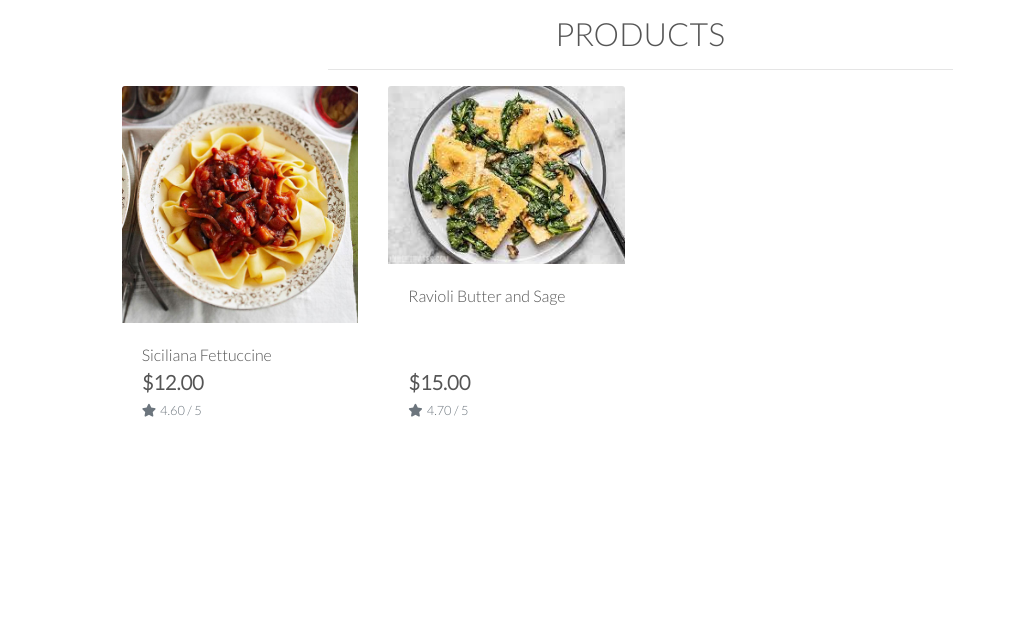
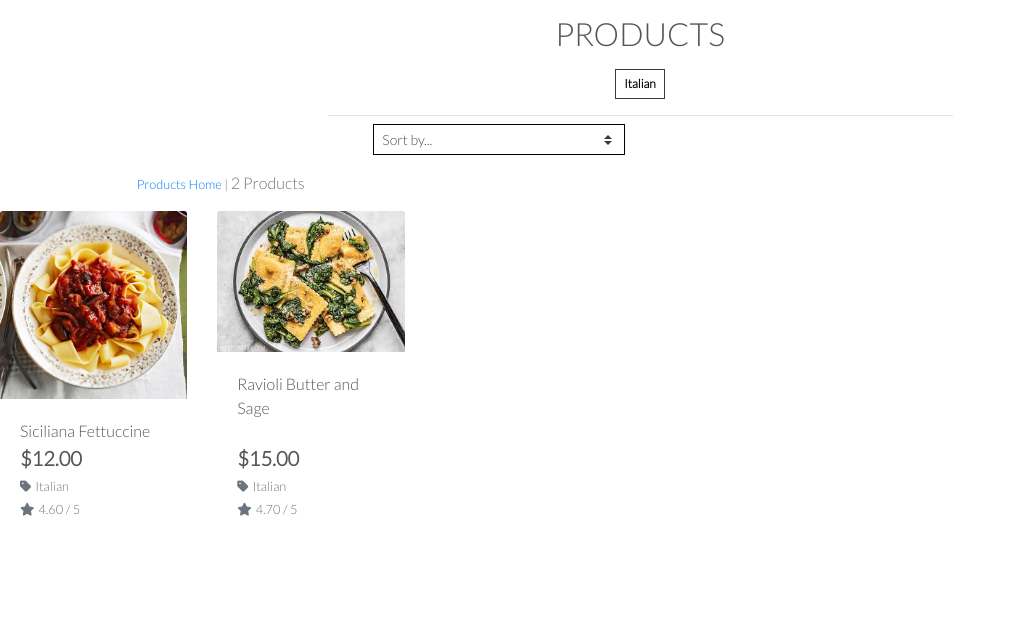
Before and after one commit to dkidanu1/good2go_shop, a Django app: page /products/?category=italian in a window 1280 px wide. Shown: the part 165-800 px from the top of the page, without its empty margins (0-1016 px from the left). Run offline with Django 3.2, Linux system fonts and the light colour scheme; data comes from the database, SQL or seed files in the repository; some libraries are stand-ins or nearby versions.

Commit message:
Added sorting features, product counting and product page

```diff
--- a/products/templates/products/products.html
+++ b/products/templates/products/products.html
@@ -15,12 +15,54 @@
     <div class="row">
         <div class="col text-center mt-3">
             <h2 class="logo-font">Products</h2>
+            {% for c in current_categories %}
+            <a class="category-badge text-decoration-none" href="{% url 'products' %}?category={{ c.name }}">
+                <span
+                    class="p-2 mt-2 badge badge-white text-black rounded-0 border border-dark">{{ c.friendly_name }}</span>
+            </a>
+            {% endfor %}
             <hr class="w-50 mb-1">
         </div>
     </div>
     <div class="row">
         <div class="product-container col-10 offset-1">
-                <div class="row mt-1 mb-2"></div>
+            <div class="row mt-1 mb-2">
+                <div class="col-12 col-md-6 my-auto order-md-last d-flex justify-content-center justify-content-md-end">
+                    <div class="sort-select-wrapper w-50">
+                        <select id="sort-selector"
+                            class="custom-select custom-select-sm rounded-0 border border-{% if current_sorting != 'None_None' %}info{% else %}black{% endif %}">
+                            <option value="reset" {% if current_sorting == 'None_None' %}selected{% endif %}>Sort by...
+                            </option>
+                            <option value="price_asc" {% if current_sorting == 'price_asc' %}selected{% endif %}>Price
+                                (low to high)</option>
+                            <option value="price_desc" {% if current_sorting == 'price_desc' %}selected{% endif %}>Price
+                                (high to low)</option>
+                            <option value="rating_asc" {% if current_sorting == 'rating_asc' %}selected{% endif %}>
+                                Rating (low to high)</option>
+                            <option value="rating_desc" {% if current_sorting == 'rating_desc' %}selected{% endif %}>
+                                Rating (high to low)</option>
+                            <option value="name_asc" {% if current_sorting == 'name_asc' %}selected{% endif %}>Name
+                                (A-Z)</option>
+                            <option value="name_desc" {% if current_sorting == 'name_desc' %}selected{% endif %}>Name
+                                (Z-A)</option>
+                            <option value="category_asc" {% if current_sorting == 'category_asc' %}selected{% endif %}>
+                                Category (A-Z)</option>
+                            <option value="category_desc"
+                                {% if current_sorting == 'category_desc' %}selected{% endif %}>Category (Z-A)</option>
+                        </select>
+                    </div>
+                </div>
+            </div>
+            <div class="col-12 col-md-6 order-md-first">
+                <p class="text-muted mt-3 text-center text-md-left">
+                    {% if search_term or current_categories or current_sorting != 'None_None' %}
+                    <span class="small"><a href="{% url 'products' %}">Products Home</a> | </span>
+                    {% endif %}
+                    {{ products|length }} Products{% if search_term %} found for
+                    <strong>"{{ search_term }}"</strong>{% endif %}
+                </p>
+            </div>
+        </div>
         <div class="row">
             {% for product in products %}
             <div class="col-sm-6 col-md-6 col-lg-4 col-xl-3">
@@ -41,8 +83,17 @@
                         <div class="row">
                             <div class="col">
                                 <p class="lead mb-0 text-left font-weight-bold">${{ product.price }}</p>
+                                {% if product.category %}
+                                <p class="small mt-1 mb-0">
+                                    <a class="text-muted"
+                                        href="{% url 'products' %}?category={{ product.category.name }}">
+                                        <i class="fas fa-tag mr-1"></i>{{ product.category.friendly_name }}
+                                    </a>
+                                </p>
+                                {% endif %}
                                 {% if product.rating %}
-                                                <small class="text-muted"><i class="fas fa-star mr-1"></i>{{ product.rating }} / 5</small>
+                                <small class="text-muted"><i class="fas fa-star mr-1"></i>{{ product.rating }} /
+                                    5</small>
                                 {% else %}
                                 <small class="text-muted">No Rating</small>
                                 {% endif %}
--- a/products/views.py
+++ b/products/views.py
@@ -21,12 +21,13 @@ def all_products(request):
             if sortkey == 'name':
                 sortkey = 'lower_name'
                 products = products.annotate(lower_name=Lower('name'))
-
+            if sortkey == 'category':
+                sortkey = 'category__name'
             if 'direction' in request.GET:
                 direction = request.GET['direction']
                 if direction == 'desc':
                     sortkey = f'-{sortkey}'
-
+            products = products.order_by(sortkey)
 
         if 'category' in request.GET:
             categories = request.GET['category'].split(',')
@@ -42,11 +43,13 @@ def all_products(request):
             queries = Q(name__icontains=query) | Q(description__icontains=query)
             products = products.filter(queries)
 
+    current_sorting = f'{sort}_{direction}'
 
     context = {
         'products': products,
         'search_term': query,
         'current_categories': categories,
+        'current_sorting': current_sorting,
     }
 
     return render(request, 'products/products.html', context)
--- a/static/css/base.css
+++ b/static/css/base.css
@@ -70,6 +70,11 @@ body {
 	z-index: -1;
 }
 
+a.category-badge > span.badge:hover {
+    background: #212529 !important;
+    color: #fff !important;
+}
+
 /* -------------------------------- Media Queries */
 
 /* Slightly larger container on xl screens */
```
Also changed, not shown: products/templates/products/product_detail.html (+7 -0 lines). Lines whose indentation alone changed are shown as unchanged.
